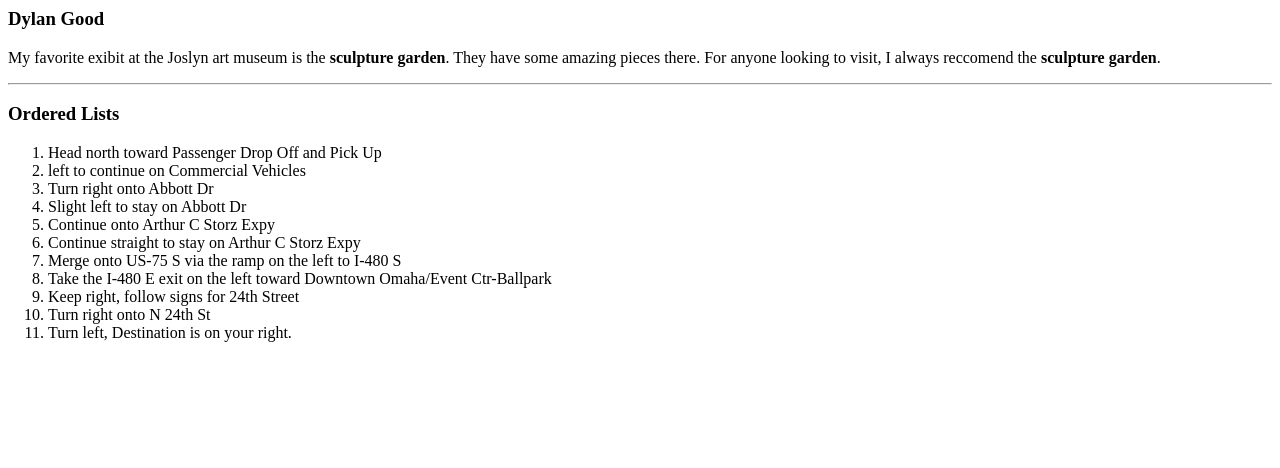
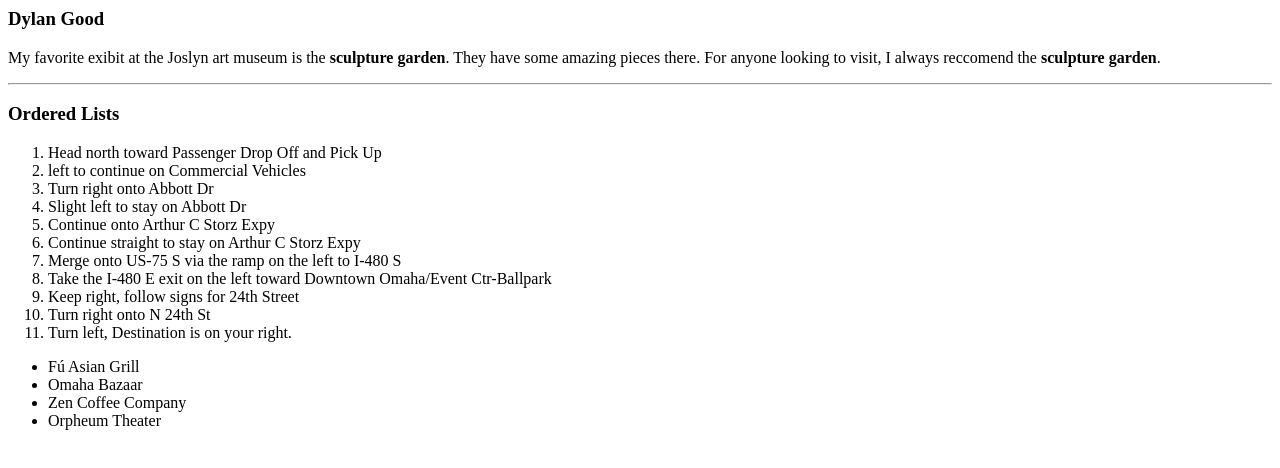
Before and after one commit to 44-563-Web-Apps-F22/44563-webapps-assignment-3-dylanggood, a plain HTML site: page index.html in a window 1280 px wide. Drawn offline with Linux system fonts and the light colour scheme.

Commit message:
unordered lists

```diff
--- a/index.html
+++ b/index.html
@@ -23,6 +23,12 @@
             <li>Turn right onto N 24th St</li>
             <li>Turn left, Destination is on your right.</li>
         </ol>
+        <ul>
+            <li>Fú Asian Grill</li>
+            <li>Omaha Bazaar</li>
+            <li>Zen Coffee Company</li>
+            <li>Orpheum Theater</li>
+        </ul>
     </body>
 
 </html>
```
